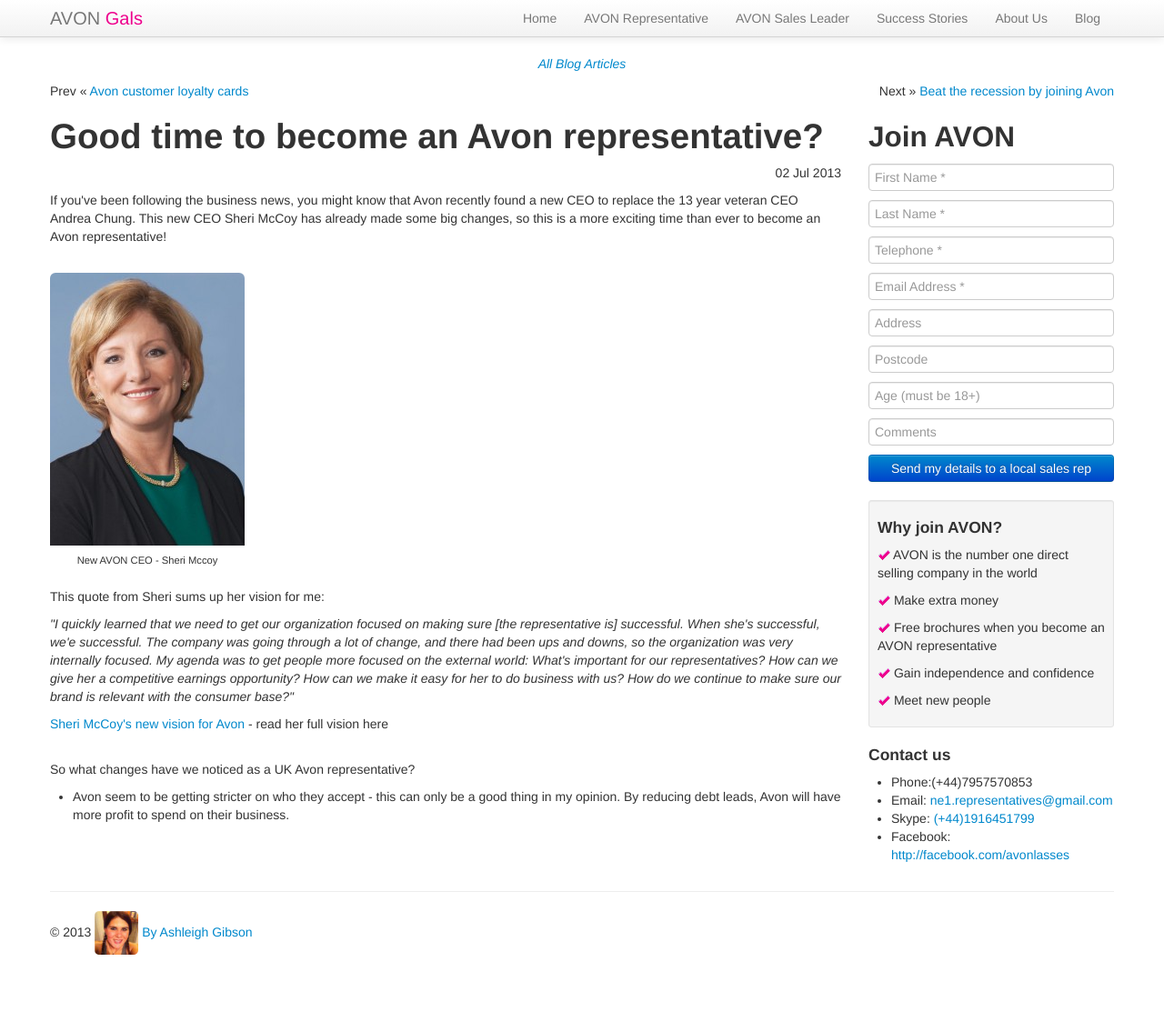
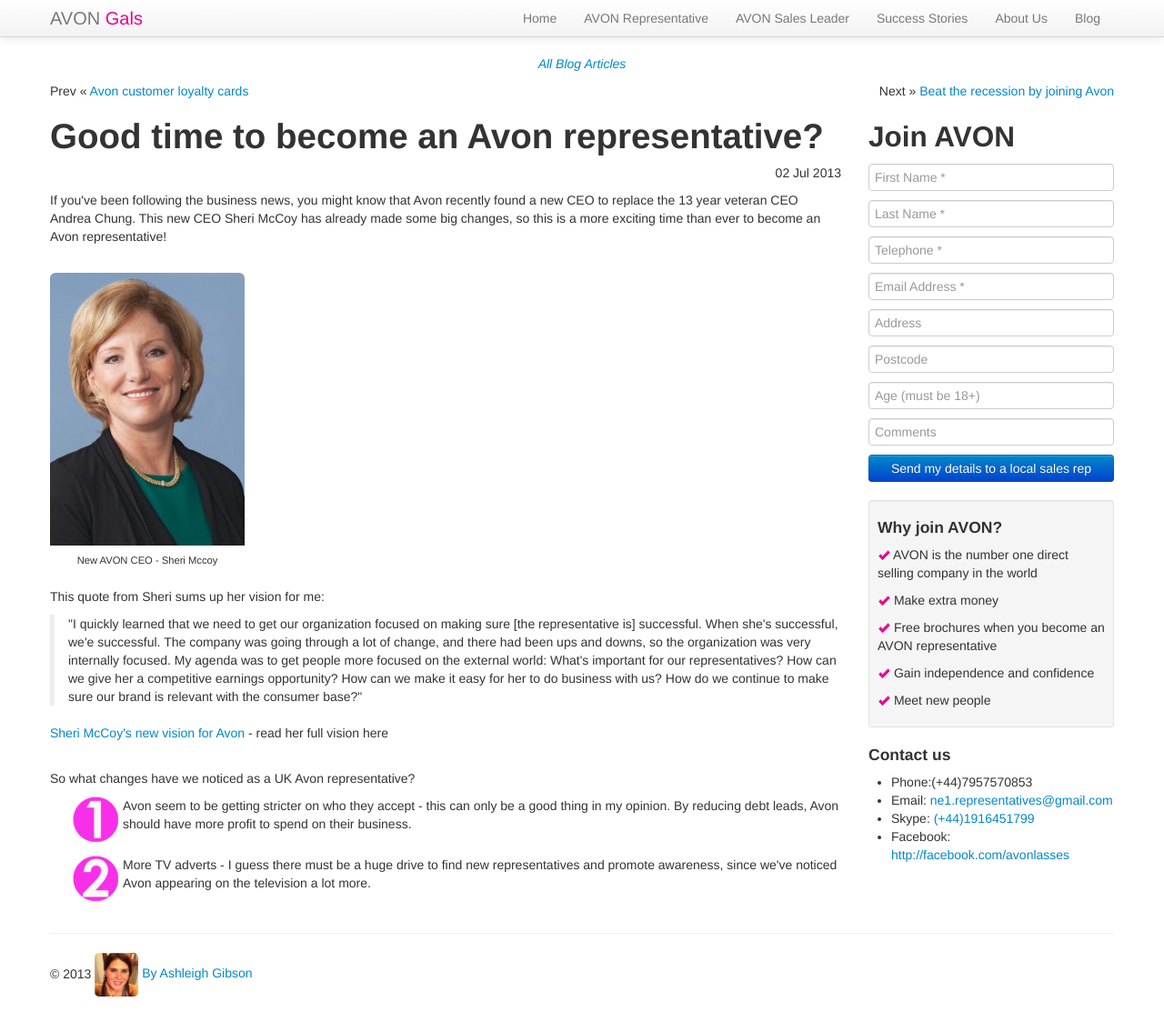
Before and after one commit to avongals/avongals.github.io, a Jekyll site: the page built from _posts/2013-07-02-good-time-to-join-avon.html, in a window 1280 px wide and 1136 px high. Shown: the whole window at 91% size. Built offline with Jekyll 4.4.1, drawn with Linux system fonts in a browser that asks for light colours.

```diff
--- a/_posts/2013-07-02-good-time-to-join-avon.html
+++ b/_posts/2013-07-02-good-time-to-join-avon.html
@@ -9,10 +9,11 @@
 <div style="width:214px; font-size:80%; text-align:center;"><img src="/assets/img/blog/sheri-mccoy.jpg" class="img-rounded" alt="Avon CEO, Sheri Mccoy" width="width" height="214px" style="padding-bottom:0.5em;" />New AVON CEO - Sheri Mccoy</div>
 <br/>
 <p>This quote from Sheri sums up her vision for me:</p>
-<p><em>"I quickly learned that we need to get our organization focused on making sure [the representative is] successful. When she's successful, we'e successful. The company was going through a lot of change, and there had been ups and downs, so the organization was very internally focused. My agenda was to get people more focused on the external world: What's important for our representatives? How can we give her a competitive earnings opportunity? How can we make it easy for her to do business with us? How do we continue to make sure our brand is relevant with the consumer base?"</em></p>
+<blockquote>"I quickly learned that we need to get our organization focused on making sure [the representative is] successful. When she's successful, we'e successful. The company was going through a lot of change, and there had been ups and downs, so the organization was very internally focused. My agenda was to get people more focused on the external world: What's important for our representatives? How can we give her a competitive earnings opportunity? How can we make it easy for her to do business with us? How do we continue to make sure our brand is relevant with the consumer base?"</blockquote>
 <p><a href="http://www.forbes.com/sites/jennagoudreau/2013/02/27/new-avon-ceo-vows-to-restore-126-year-old-beauty-company-to-former-glory/">Sheri McCoy's new vision for Avon</a> - read her full vision here</p>
 <br/>
 <p>So what changes have we noticed as a UK Avon representative?</p>
 <ul>
-	<li>Avon seem to be getting stricter on who they accept - this can only be a good thing in my opinion. By reducing debt leads, Avon will have more profit to spend on their business.</li>
+	<li class = "one">Avon seem to be getting stricter on who they accept - this can only be a good thing in my opinion. By reducing debt leads, Avon should have more profit to spend on their business.</li>
+	<li class = "two">More TV adverts - I guess there must be a huge drive to find new representatives and promote awareness, since we've noticed Avon appearing on the television a lot more.</li>
 </ul>
```
Also changed, not shown: assets/img/blog/avon-retro.jpg (deleted).
